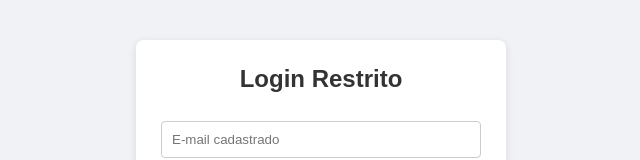
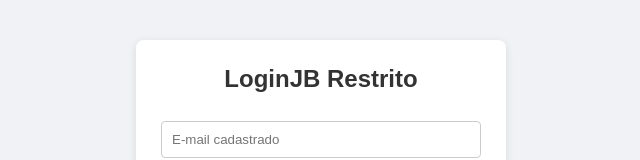
Before and after one commit to joao55jbn-rgb/escolajb, a plain HTML site: page siteSQL.html in a window 1280 px wide. Shown: the top 160 px of the page, without its empty margins (319-959 px from the left). Drawn offline with Linux system fonts and the light colour scheme.

Commit message:
Change login header from 'Login Restrito' to 'LoginJB Restrito'

```diff
--- a/siteSQL.html
+++ b/siteSQL.html
@@ -19,7 +19,7 @@
 
   <!-- TELA 1: LOGIN -->
   <div id="tela-login" class="caixa">
-    <h2>Login Restrito</h2>
+    <h2>LoginJB Restrito</h2>
     <input type="email" id="email" placeholder="E-mail cadastrado">
     <input type="password" id="senha" placeholder="Senha">
     <button id="btn-entrar">Entrar</button>
```
